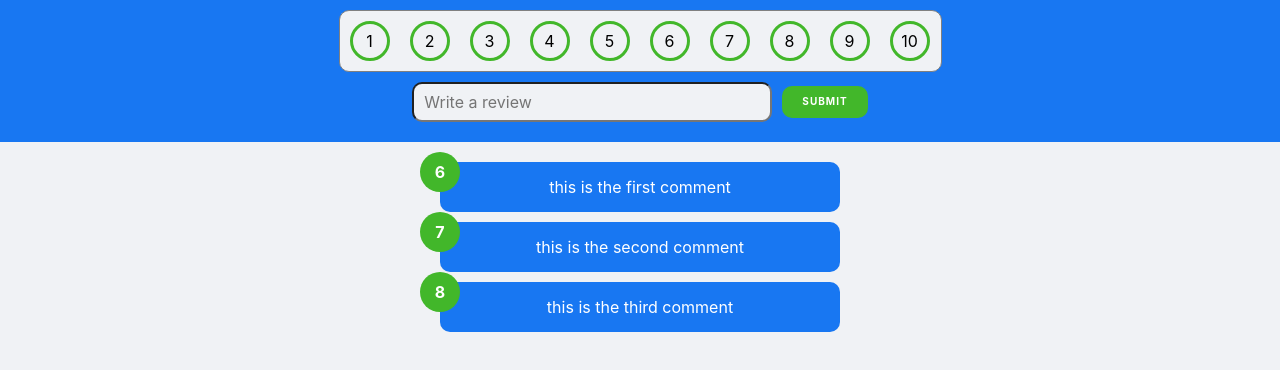
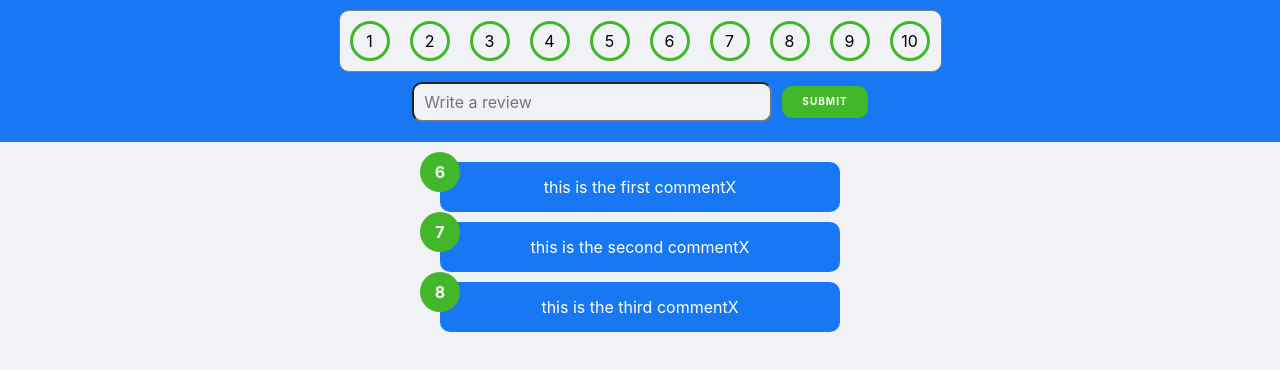
Before and after one commit to snieto10/cartoon, a React (Create React App) app: page / in a window 1280 px wide. Shown: the top 370 px of the page. Built offline with nearby package versions, Linux system fonts and the light colour scheme.

Commit message:
is working

```diff
--- a/src/App.js
+++ b/src/App.js
@@ -7,12 +7,20 @@ import { useState } from "react";
 
 function App() {
   const [feedback, setFeedback] = useState(feedbackData);
+
+  const addFeedback = (newF) => {
+    setFeedback([newF, ...feedback]);
+  };
+
+  const handleDelete = (item) => {
+    console.log(feedback);
+  };
   return (
     <>
-      <SubmitForm />
+      <SubmitForm newFeedback={addFeedback} />
 
       {feedback.map((f) => (
-        <Feedback key={f.id} feedback={f} />
+        <Feedback key={f.id} feedback={f} handleDelete={handleDelete} />
       ))}
     </>
   );
--- a/src/components/Feedback.jsx
+++ b/src/components/Feedback.jsx
@@ -1,11 +1,11 @@
 import React from "react";
 
-function Feedback({ feedback }) {
+function Feedback({ feedback, handleDelete }) {
   return (
     <>
       <div className="block-feedback">
         <div className="block-feedbackNumber">{feedback.rating}</div>
-        {feedback.text}
+        {feedback.text} <span onClick={() => handleDelete(feedback)}>X</span>
       </div>
     </>
   );
--- a/src/components/SubmitForm.jsx
+++ b/src/components/SubmitForm.jsx
@@ -2,8 +2,8 @@ import React from "react";
 import RatingBar from "./RatingBar";
 import { useState } from "react";
 
-function SubmitForm() {
-  const [text, setText] = useState();
+function SubmitForm({ newFeedback }) {
+  const [text, setText] = useState("");
   const [rating, setRating] = useState(10);
 
   const handleTextChange = (e) => {
@@ -13,7 +13,13 @@ function SubmitForm() {
   const handleSubmit = (e) => {
     e.preventDefault(e.target.value);
 
-    console.log(text, rating);
+    const obj = {
+      text,
+      rating,
+      id: Math.random() * 1000,
+    };
+
+    newFeedback(obj);
   };
 
   const handleRating = (e) => {
```
